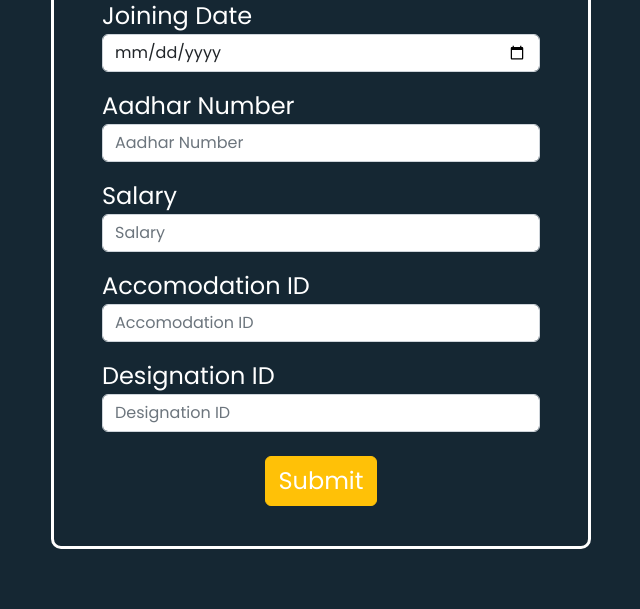
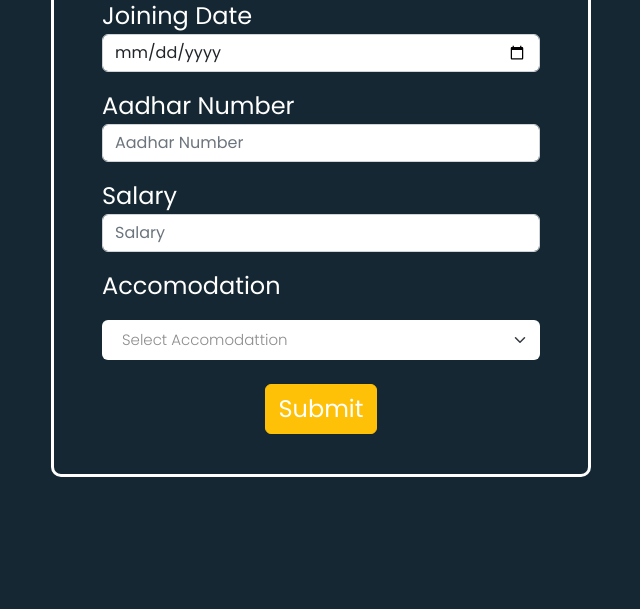
Before and after one commit to varad0207/Deltin-DeltaStaar, a PHP site: page /views/hrm/employee.php in a window 1280 px wide. Shown: the part 1621-2230 px from the top of the page, without its empty margins (319-959 px from the left). After the commit the page ends 2098 px from the top, so only its background shows below. Run offline with PHP 8.4, Linux system fonts and the light colour scheme; the visitor is signed in with stand-in values (Sample User, id 1); data comes from the database, SQL or seed files in the repository; both versions use the stored data as it was after the commit.

Commit message:
update 11

```diff
--- a/controllers/emp_desig_controller.php
+++ b/controllers/emp_desig_controller.php
@@ -17,7 +17,7 @@
     {
         $designation = mysqli_real_escape_string($conn, $_POST['designation']);
 
-        $insert = "insert into employee_designation (desig_id, designation) values ('', '$designation')";
+        $insert = "insert into employee_designation (id, designation) values ('', '$designation')";
 
         echo mysqli_error($conn);
         $submit = mysqli_query($conn, $insert) or die(mysqli_error($conn));
--- a/controllers/employee_controller.php
+++ b/controllers/employee_controller.php
@@ -51,9 +51,9 @@ if (isset($_POST['submit'])) {
     $aadhaar_number = $_POST['aadhaar_number'];
     $salary = $_POST['salary'];
     $acc_id = $_POST['acc_id'];
-    $desig_id = $_POST['desig_id'];
+    // $desig_id = $_POST['desig_id'];
 
-    mysqli_query($conn, "INSERT INTO employee (emp_code, fname,mname,lname,designation,dob,address,state,country,pincode,email,blood_group,department,joining_date,aadhaar_number,salary,acc_id,desig_id) VALUES ('$emp_code', '$fname','$mname','$lname','$designation','$dob','$address','$state','$country','$pincode','$email','$blood_group','$department','$joining_date','$aadhaar_number','$salary','$acc_id','$desig_id')");
+    mysqli_query($conn, "INSERT INTO employee (emp_code, fname,mname,lname,designation,dob,address,state,country,pincode,email,blood_group,department,joining_date,aadhaar_number,salary,acc_id) VALUES ('$emp_code', '$fname','$mname','$lname','$designation','$dob','$address','$state','$country','$pincode','$email','$blood_group','$department','$joining_date','$aadhaar_number','$salary','$acc_id')");
     $_SESSION['message'] = "Employee Details Saved";
     header('location: ../views/hrm/employee_table.php');
 }
--- a/controllers/login_controller.php
+++ b/controllers/login_controller.php
@@ -17,7 +17,7 @@ if (isset($_POST['submit']) && !empty($_POST['submit'])) {
     else
     {
 
-        $fetch1 = "select e.emp_id from employee e join login_credentials c on e.emp_id=c.emp_id where e.emp_code = '$emp_code' c.pass='$safe_pass'";
+        $fetch1 = "select e.emp_id from employee e join login_credentials c on e.emp_id=c.emp_id where e.emp_code = '$emp_code' && c.pass='$safe_pass'";
         $check1 = mysqli_query($conn,$fetch1) or die(mysqli_error($conn));
         if(mysqli_num_rows($check1) == 0)
         {
@@ -32,7 +32,7 @@ if (isset($_POST['submit']) && !empty($_POST['submit'])) {
             $_SESSION['emp_id'] = $emp_id;
             $_SESSION['emp_code'] = $emp_code;
             $_SESSION['login_time'] = time();
-            // header("location:dashboard.php");
+            header("location:../views/superadmin.html");
         }
     }
 }
--- a/views/hrm/employee.php
+++ b/views/hrm/employee.php
@@ -84,12 +84,19 @@ if (isset($_GET['edit'])) {
 						<div class="col-md-12 pa2">
                         <label for="designation">Designation</label>
                             <select class="form-select mt-3" name="designation" required>
-                                <option selected disabled value="">Select Designation</option>
-                                <option value="dummy">Dummy</option>
+                                <option name="employee_desig" selected disabled value="">Select Designation</option>
+                                <?php
+								$emp_desig=mysqli_query($conn, "SELECT * FROM employee_designation");
+
+								foreach ($emp_desig as $row){ ?>
+								<option name="employee_desig" value="<?= $row["id"]?>"><?= $row["designation"];?></option>
+								<?php
+								}
+
+							?>
                            </select>
                             <div class="invalid-feedback">Please select an option!</div>
                        </div>
-
 						<div class="col-md-12 pa2">
                             <label for="dob">Date of Birth</label>
                               <input class="form-control" type="date" name="dob" required>
@@ -166,7 +173,7 @@ if (isset($_GET['edit'])) {
 
                        <div class="col-md-12 pa2">
                         <label for="aadhar_no">Aadhar Number</label>
-                          <input class="form-control" type="number" name="aadhar_number" placeholder="Aadhar Number" required>
+                          <input class="form-control" type="number" name="aadhaar_number" placeholder="Aadhar Number" required>
                           <div class="valid-feedback">field is valid!</div>
                           <div class="invalid-feedback">field cannot be blank!</div>
                       </div>
@@ -179,18 +186,31 @@ if (isset($_GET['edit'])) {
                       </div>
 
                       <div class="col-md-12 pa2">
-                        <label for="acc_id">Accomodation ID</label>
-                          <input class="form-control" type="number" name="acc_id" placeholder="Accomodation ID" required>
-                          <div class="valid-feedback">field is valid!</div>
-                          <div class="invalid-feedback">field cannot be blank!</div>
+                        <label for="acc_id">Accomodation</label>
+
+
+                        <select class="form-select mt-3" name="acc_id">
+                                <option name="employee_accomodation" selected disabled value="">Select Accomodattion</option>
+                                <?php
+								$emp_acc=mysqli_query($conn, "SELECT * FROM accomodation");
+
+								foreach ($emp_acc as $row){ ?>
+								<option name="employee_accomodation" value="<?= $row["acc_id"]?>"><?= $row["acc_name"];?></option>
+								<?php
+								}
+
+							?>
+                           </select>
+
+                           <div class="invalid-feedback">Please select an option!</div>
                       </div>
 
-					  <div class="col-md-12 pa2">
+					  <!-- <div class="col-md-12 pa2">
                         <label for="desig_id">Designation ID</label>
                           <input class="form-control" type="number" name="desig_id" placeholder="Designation ID" required>
                           <div class="valid-feedback">field is valid!</div>
                           <div class="invalid-feedback">field cannot be blank!</div>
-                      </div>
+                      </div> -->
 
                         <div class="form-button mt-3 tc">
                             <button id="submit" name="submit" value="sumbit" type="submit" class="btn btn-warning f3 lh-copy" style="color: white;">Submit</button>
```
Also changed, not shown: deltaSTAAR.sql (+6 -6 lines), views/hrm/employee_table.php (+10 -2 lines), views/superadmin.html (+4 -4 lines).
